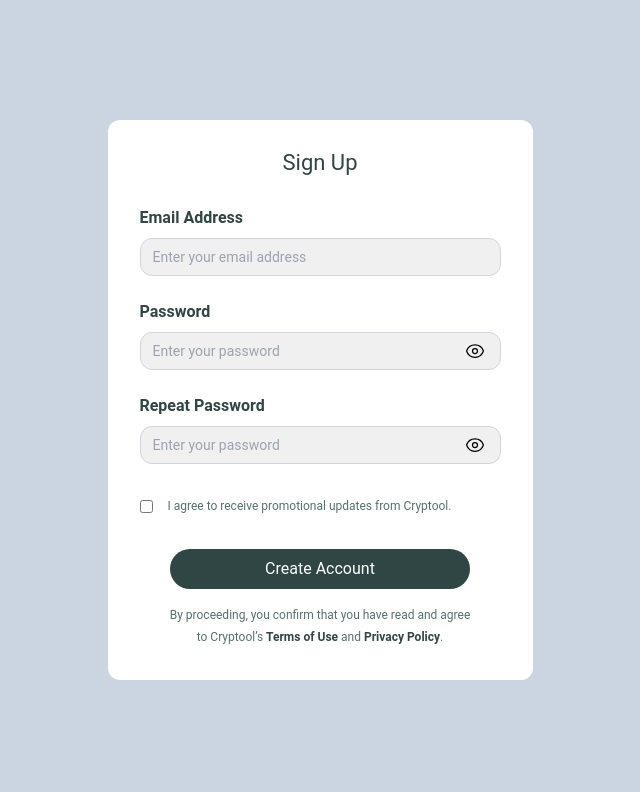
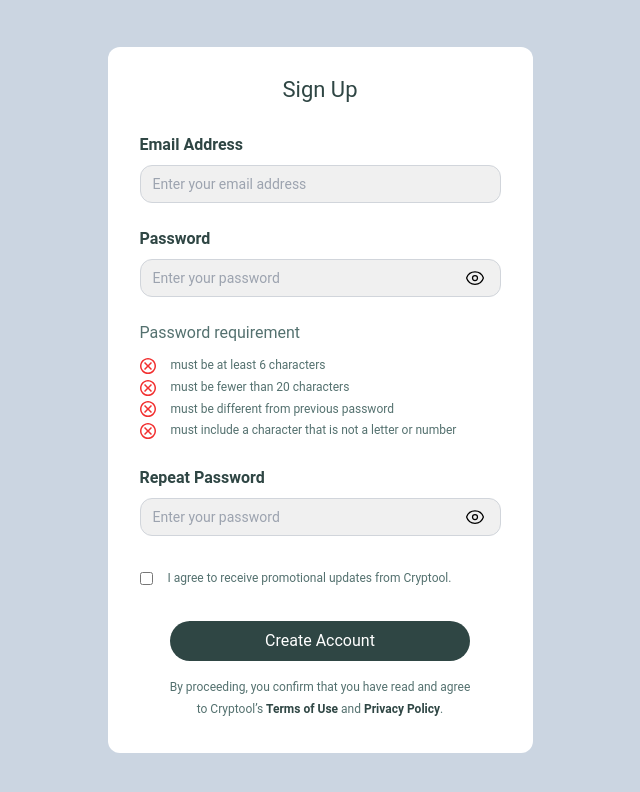
Before and after one commit to sven3270350/LandingPage_Ben, a Next.js app: page /account/manualsignup in a window 1280 px wide. Shown: the top 792 px of the page, without its empty margins (320-960 px from the left). Built offline with nearby package versions, Linux system fonts and the light colour scheme.

Commit message:
validate funcs

```diff
--- a/pages/account/login.tsx
+++ b/pages/account/login.tsx
@@ -1,11 +1,16 @@
 import { useCustomRouter } from "components/hooks/custom-router";
+import Check from "public/assets/icons/Check";
 import CloseEye from "public/assets/icons/CloseEye";
 import OpenEye from "public/assets/icons/OpenEye";
+import UnCheck from "public/assets/icons/UnCheck";
 import React, { useState } from "react";
 
 const LoginPage = () => {
     const { goToForgotPassword } = useCustomRouter();
     const [ isPasswordVisible, setIsPasswordVisible ] = useState(false);
+    const [ email, setEmail ] = useState('');
+    const [ password, setPassword ] = useState('');
+    const nonAlphanumericRegex = /[^a-zA-Z0-9]/;
     return (
         <div className="flex justify-center items-center bg-slate-300 w-full">
             <div className="w-[425px] flex justify-center items-center p-8 flex-col gap-8 rounded-xl bg-white">
@@ -14,15 +19,33 @@ const LoginPage = () => {
                     <div className="text-[#2F4644] text-base font-semibold mb-2">
                         Email Address
                     </div>
-                    <input type="email" id="email" className="bg-[#F0F0F0] border border-gray-300 text-black text-sm block w-full px-3 py-2 rounded-xl" placeholder="Enter your email address" required />
+                    <input onChange={(e) => setEmail(e.target.value)} type="email" id="email" className="bg-[#F0F0F0] border border-gray-300 text-black text-sm block w-full px-3 py-2 rounded-xl" placeholder="Enter your email address" required />
+                    {(!email.includes("@") && email !== '') && <div className="text-[#E24747] pl-3 mt-2 font-normal text-xs leading-[180%">Email is not valid</div>}
                     <div className="text-[#2F4644] text-base font-semibold mt-6 mb-2">
                         Password
                     </div>
                     <div className="relative">
-                        <input type={isPasswordVisible ? "text" : "password"} id="password" className="bg-[#F0F0F0] border border-gray-300 text-black text-sm block w-full px-3 py-2 rounded-xl" placeholder="Enter your password" required />
+                        <input onChange={(e) => setPassword(e.target.value)} type={isPasswordVisible ? "text" : "password"} id="password" className="bg-[#F0F0F0] border border-gray-300 text-black text-sm block w-full px-3 py-2 rounded-xl" placeholder="Enter your password" required />
                         <button className="absolute inset-y-0 right-0 flex items-center px-4" onClick={()=> setIsPasswordVisible(!isPasswordVisible)}>
                             {isPasswordVisible ? <OpenEye width={20} height={20} /> : <CloseEye width={20} height={20} />}
                         </button>
+                    </div>
+                    <div className="text-[#54716F] text-base font-normal text-start mt-6 mb-[10px]">Password requirement</div>
+                    <div className="text-[#54716F] gap-[15px] font-normal text-xs leading-[180%] flex flex-row items-center">
+                    {(password.length > 5  && password !== '') ? <Check width={16} height={16} />: <UnCheck width={16} height={16} />}
+                        must be at least 6 characters
+                    </div>
+                    <div className="text-[#54716F] gap-[15px] font-normal text-xs leading-[180%] flex flex-row items-center">
+                    {(password.length < 21  && password !== '') ? <Check width={16} height={16} />: <UnCheck width={16} height={16} />}
+                        must be fewer than 20 characters
+                    </div>
+                    <div className="text-[#54716F] gap-[15px] font-normal text-xs leading-[180%] flex flex-row items-center">
+                    {(password.length < 21  && password !== '') ? <Check width={16} height={16} />: <UnCheck width={16} height={16} />}
+                        must be different from previous password
+                    </div>
+                    <div className="text-[#54716F] gap-[15px] font-normal text-xs leading-[180%] flex flex-row items-center">
+                    {(nonAlphanumericRegex.test(password)  && password !== '') ? <Check width={16} height={16} />: <UnCheck width={16} height={16} />}
+                        must include a character that is not a letter or number
                     </div>
                     <div className="w-full px-6 py-2 rounded-[29px] bg-[#2F4644] text-white flex justify-center mt-8 cursor-pointer">
                         Log In
--- a/pages/account/manualsignup.tsx
+++ b/pages/account/manualsignup.tsx
@@ -1,10 +1,16 @@
+import Check from "public/assets/icons/Check";
 import CloseEye from "public/assets/icons/CloseEye";
 import OpenEye from "public/assets/icons/OpenEye";
+import UnCheck from "public/assets/icons/UnCheck";
 import React, { useState } from "react";
 
 const ManualSignUpPage = () => {
   const [isPasswordVisible, setIsPasswordVisible] = useState(false);
   const [isRepeatPasswordVisible, setIsRepeatPasswordVisible] = useState(false);
+  const [ email, setEmail ] = useState('');
+  const [ password, setPassword ] = useState('');
+  const [ confirmPassword, setConfirmPassword ] = useState('');
+  const nonAlphanumericRegex = /[^a-zA-Z0-9]/;
   return (
     <div className="flex justify-center items-center bg-slate-300 w-full">
       <div className="w-[425px] flex justify-center items-center p-8 flex-col gap-8 rounded-xl bg-white">
@@ -15,13 +21,8 @@ const ManualSignUpPage = () => {
           <div className="text-[#2F4644] text-base font-semibold mb-2">
             Email Address
           </div>
-          <input
-            type="email"
-            id="email"
-            className="bg-[#F0F0F0] border border-gray-300 text-black text-sm block w-full px-3 py-2 rounded-xl"
-            placeholder="Enter your email address"
-            required
-          />
+          <input onChange={(e) => setEmail(e.target.value)} type="email" id="email" className="bg-[#F0F0F0] border border-gray-300 text-black text-sm block w-full px-3 py-2 rounded-xl" placeholder="Enter your email address" required />
+                    {(!email.includes("@") && email !== '') && <div className="text-[#E24747] pl-3 mt-2 font-normal text-xs leading-[180%">Email is not valid</div>}
           <div className="text-[#2F4644] text-base font-semibold mt-6 mb-2">
             Password
           </div>
@@ -29,6 +30,7 @@ const ManualSignUpPage = () => {
             <input
               type={isPasswordVisible ? "text" : "password"}
               id="password"
+              onChange={(e) => setPassword(e.target.value)}
               className="bg-[#F0F0F0] border border-gray-300 text-black text-sm block w-full px-3 py-2 rounded-xl"
               placeholder="Enter your password"
               required
@@ -44,6 +46,23 @@ const ManualSignUpPage = () => {
               )}
             </button>
           </div>
+          <div className="text-[#54716F] text-base font-normal text-start mt-6 mb-[10px]">Password requirement</div>
+                    <div className="text-[#54716F] gap-[15px] font-normal text-xs leading-[180%] flex flex-row items-center">
+                    {(password.length > 5  && password !== '') ? <Check width={16} height={16} />: <UnCheck width={16} height={16} />}
+                        must be at least 6 characters
+                    </div>
+                    <div className="text-[#54716F] gap-[15px] font-normal text-xs leading-[180%] flex flex-row items-center">
+                    {(password.length < 21  && password !== '') ? <Check width={16} height={16} />: <UnCheck width={16} height={16} />}
+                        must be fewer than 20 characters
+                    </div>
+                    <div className="text-[#54716F] gap-[15px] font-normal text-xs leading-[180%] flex flex-row items-center">
+                    {(password.length < 21  && password !== '') ? <Check width={16} height={16} />: <UnCheck width={16} height={16} />}
+                        must be different from previous password
+                    </div>
+                    <div className="text-[#54716F] gap-[15px] font-normal text-xs leading-[180%] flex flex-row items-center">
+                    {(nonAlphanumericRegex.test(password)  && password !== '') ? <Check width={16} height={16} />: <UnCheck width={16} height={16} />}
+                        must include a character that is not a letter or number
+                    </div>
           <div className="text-[#2F4644] text-base font-semibold mt-6 mb-2">
             Repeat Password
           </div>
@@ -51,6 +70,7 @@ const ManualSignUpPage = () => {
             <input
               type={isRepeatPasswordVisible ? "text" : "password"}
               id="password"
+              onChange={(e) => setConfirmPassword(e.target.value)}
               className="bg-[#F0F0F0] border border-gray-300 text-black text-sm block w-full px-3 py-2 rounded-xl"
               placeholder="Enter your password"
               required
@@ -68,6 +88,7 @@ const ManualSignUpPage = () => {
               )}
             </button>
           </div>
+          {((password !== confirmPassword) && confirmPassword !== "") && <div className="text-[#E24747] mt-[10px] text-xs font-normal">Password does not match</div>}
         </div>
         <div className="flex items-center justify-start gap-[15px] w-full">
           <input type="checkbox" />
--- /dev/null
+++ b/public/assets/icons/Check.tsx
@@ -0,0 +1,25 @@
+import React from "react";
+
+interface CheckProps {
+  className?: string;
+  width?: number;
+  height?: number;
+}
+
+const Check: React.FC<CheckProps> = ({ className, width, height }) => (
+  <svg
+    xmlns="http://www.w3.org/2000/svg"
+    className={className}
+    width={width}
+    height={height}
+    viewBox="0 0 16 16"
+    fill="#00AF3C"
+  >
+    <path
+      d="M6.9375 11L11.8958 6.0625L10.8333 5L6.9375 8.875L5.16667 7.125L4.10417 8.1875L6.9375 11ZM8 16C6.90278 16 5.86806 15.7917 4.89583 15.375C3.92361 14.9583 3.07292 14.3854 2.34375 13.6562C1.61458 12.9271 1.04167 12.0764 0.625 11.1042C0.208333 10.1319 0 9.09722 0 8C0 6.88889 0.208333 5.85069 0.625 4.88542C1.04167 3.92014 1.61458 3.07292 2.34375 2.34375C3.07292 1.61458 3.92361 1.04167 4.89583 0.625C5.86806 0.208333 6.90278 0 8 0C9.11111 0 10.1493 0.208333 11.1146 0.625C12.0799 1.04167 12.9271 1.61458 13.6562 2.34375C14.3854 3.07292 14.9583 3.92014 15.375 4.88542C15.7917 5.85069 16 6.88889 16 8C16 9.09722 15.7917 10.1319 15.375 11.1042C14.9583 12.0764 14.3854 12.9271 13.6562 13.6562C12.9271 14.3854 12.0799 14.9583 11.1146 15.375C10.1493 15.7917 9.11111 16 8 16ZM8 14.5C9.80556 14.5 11.3403 13.8681 12.6042 12.6042C13.8681 11.3403 14.5 9.80556 14.5 8C14.5 6.19444 13.8681 4.65972 12.6042 3.39583C11.3403 2.13194 9.80556 1.5 8 1.5C6.19444 1.5 4.65972 2.13194 3.39583 3.39583C2.13194 4.65972 1.5 6.19444 1.5 8C1.5 9.80556 2.13194 11.3403 3.39583 12.6042C4.65972 13.8681 6.19444 14.5 8 14.5Z"
+      fill="#00AF3C"
+    />
+  </svg>
+);
+
+export default Check;
--- /dev/null
+++ b/public/assets/icons/UnCheck.tsx
@@ -0,0 +1,25 @@
+import React from "react";
+
+interface UnCheckProps {
+  className?: string;
+  width?: number;
+  height?: number;
+}
+
+const UnCheck: React.FC<UnCheckProps> = ({ className, width, height }) => (
+  <svg
+    xmlns="http://www.w3.org/2000/svg"
+    className={className}
+    width={width}
+    height={height}
+    viewBox="0 0 16 16"
+    fill="#00AF3C"
+  >
+    <path
+      d="M5.0625 12L8 9.0625L10.9375 12L12 10.9375L9.0625 8L12 5.0625L10.9375 4L8 6.9375L5.0625 4L4 5.0625L6.9375 8L4 10.9375L5.0625 12ZM8 16C6.90278 16 5.86806 15.7917 4.89583 15.375C3.92361 14.9583 3.07292 14.3854 2.34375 13.6562C1.61458 12.9271 1.04167 12.0764 0.625 11.1042C0.208333 10.1319 0 9.09722 0 8C0 6.88889 0.208333 5.85069 0.625 4.88542C1.04167 3.92014 1.61458 3.07292 2.34375 2.34375C3.07292 1.61458 3.92361 1.04167 4.89583 0.625C5.86806 0.208333 6.90278 0 8 0C9.11111 0 10.1493 0.208333 11.1146 0.625C12.0799 1.04167 12.9271 1.61458 13.6562 2.34375C14.3854 3.07292 14.9583 3.92014 15.375 4.88542C15.7917 5.85069 16 6.88889 16 8C16 9.09722 15.7917 10.1319 15.375 11.1042C14.9583 12.0764 14.3854 12.9271 13.6562 13.6562C12.9271 14.3854 12.0799 14.9583 11.1146 15.375C10.1493 15.7917 9.11111 16 8 16ZM8 14.5C9.80556 14.5 11.3403 13.8681 12.6042 12.6042C13.8681 11.3403 14.5 9.80556 14.5 8C14.5 6.19444 13.8681 4.65972 12.6042 3.39583C11.3403 2.13194 9.80556 1.5 8 1.5C6.19444 1.5 4.65972 2.13194 3.39583 3.39583C2.13194 4.65972 1.5 6.19444 1.5 8C1.5 9.80556 2.13194 11.3403 3.39583 12.6042C4.65972 13.8681 6.19444 14.5 8 14.5Z"
+      fill="#F23030"
+    />
+  </svg>
+);
+
+export default UnCheck;
```
